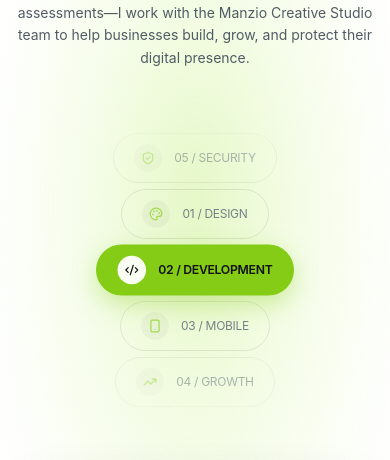
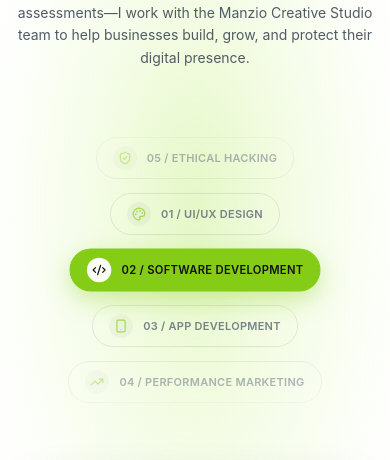
Before and after one commit to pooja-187/IT_firm_Portfolio, a Next.js app: page / in a window 390 px wide. Shown: the part 2687-3147 px from the top of the page. Built offline with nearby package versions, Linux system fonts and the light colour scheme.

Commit message:
feat(services): update left-side selector labels to exact service names with responsive styling

```diff
--- a/src/components/ServicesSection.tsx
+++ b/src/components/ServicesSection.tsx
@@ -16,6 +16,7 @@ import { cn } from "@/lib/utils";
 export interface ServiceItem {
   id: string;
   category: string;
+  selectorLabel: string;
   name: string;
   icon: React.ComponentType<{ className?: string }>;
   image: string;
@@ -30,6 +31,7 @@ export const SERVICES_DATA: ServiceItem[] = [
   {
     id: "design",
     category: "01 / Design",
+    selectorLabel: "01 / UI/UX DESIGN",
     name: "UI/UX Design",
     icon: Palette,
     image: "https://images.unsplash.com/photo-1581291518857-4e27b48ff24e?q=80&w=800&auto=format&fit=crop",
@@ -48,6 +50,7 @@ export const SERVICES_DATA: ServiceItem[] = [
   {
     id: "development",
     category: "02 / Development",
+    selectorLabel: "02 / SOFTWARE DEVELOPMENT",
     name: "Software Development",
     icon: Code2,
     image: "https://images.unsplash.com/photo-1555066931-4365d14bab8c?q=80&w=800&auto=format&fit=crop",
@@ -66,6 +69,7 @@ export const SERVICES_DATA: ServiceItem[] = [
   {
     id: "mobile",
     category: "03 / Mobile",
+    selectorLabel: "03 / APP DEVELOPMENT",
     name: "App Development",
     icon: Smartphone,
     image: "https://images.unsplash.com/photo-1512941937669-90a1b58e7e9c?q=80&w=800&auto=format&fit=crop",
@@ -84,6 +88,7 @@ export const SERVICES_DATA: ServiceItem[] = [
   {
     id: "growth",
     category: "04 / Growth",
+    selectorLabel: "04 / PERFORMANCE MARKETING",
     name: "Performance Marketing",
     icon: TrendingUp,
     image: "https://images.unsplash.com/photo-1460925895917-afdab827c52f?q=80&w=800&auto=format&fit=crop",
@@ -102,6 +107,7 @@ export const SERVICES_DATA: ServiceItem[] = [
   {
     id: "security",
     category: "05 / Security",
+    selectorLabel: "05 / ETHICAL HACKING",
     name: "Ethical Hacking",
     icon: ShieldCheck,
     image: "https://images.unsplash.com/photo-1563986768609-322da13575f3?q=80&w=800&auto=format&fit=crop",
@@ -230,7 +236,7 @@ export default function ServicesSection() {
         <div className="relative flex flex-col lg:flex-row items-center justify-between min-h-[460px] lg:min-h-[500px] w-full gap-6 lg:gap-10 max-w-5xl mx-auto">
           {/* Left column / vertical track with alpha transparency mask */}
           <div
-            className="w-full lg:w-[40%] min-h-[320px] md:min-h-[380px] lg:h-[460px] relative z-20 flex flex-col items-start justify-center px-2 sm:px-6"
+            className="w-full lg:w-[44%] min-h-[320px] md:min-h-[380px] lg:h-[460px] relative z-20 flex flex-col items-start justify-center px-2 sm:px-6"
             style={{
               maskImage:
                 "linear-gradient(to bottom, transparent 0%, black 15%, black 85%, transparent 100%)",
@@ -266,14 +272,14 @@ export default function ServicesSection() {
                       damping: 22,
                       mass: 1,
                     }}
-                    className="absolute flex items-center justify-start"
+                    className="absolute flex items-center justify-start max-w-full"
                   >
                     <button
                       onClick={() => handleChipClick(index)}
                       onMouseEnter={() => setIsPaused(true)}
                       onMouseLeave={() => setIsPaused(false)}
                       className={cn(
-                        "relative flex items-center gap-3 px-5 sm:px-6 py-2.5 rounded-full transition-all duration-500 text-left group border",
+                        "relative flex items-center gap-2.5 sm:gap-3 px-4 sm:px-5 py-2 sm:py-2.5 rounded-full transition-all duration-500 text-left group border max-w-full",
                         isActive
                           ? "bg-[#84CC16] text-[#111111] font-semibold border-[#84CC16] z-10 shadow-[0_8px_24px_rgba(132,204,22,0.35)] scale-[1.02]"
                           : "bg-transparent text-[#475569] border-black/[0.12] hover:border-[#84CC16] hover:text-[#111111] hover:bg-[#84CC16]/10"
@@ -281,7 +287,7 @@ export default function ServicesSection() {
                     >
                       <div
                         className={cn(
-                          "w-7 h-7 rounded-full flex items-center justify-center transition-colors duration-500",
+                          "w-6 h-6 sm:w-7 sm:h-7 rounded-full flex items-center justify-center transition-colors duration-500 shrink-0",
                           isActive
                             ? "bg-white/95 text-[#111111]"
                             : "bg-black/5 text-[#84CC16]"
@@ -289,8 +295,8 @@ export default function ServicesSection() {
                       >
                         <Icon className="w-3.5 h-3.5" />
                       </div>
-                      <span className="text-xs sm:text-sm tracking-tight whitespace-nowrap uppercase font-sans">
-                        {service.category}
+                      <span className="text-[11px] sm:text-xs md:text-[12.5px] font-semibold tracking-wide whitespace-nowrap uppercase font-sans">
+                        {service.selectorLabel}
                       </span>
                     </button>
                   </motion.div>
```
